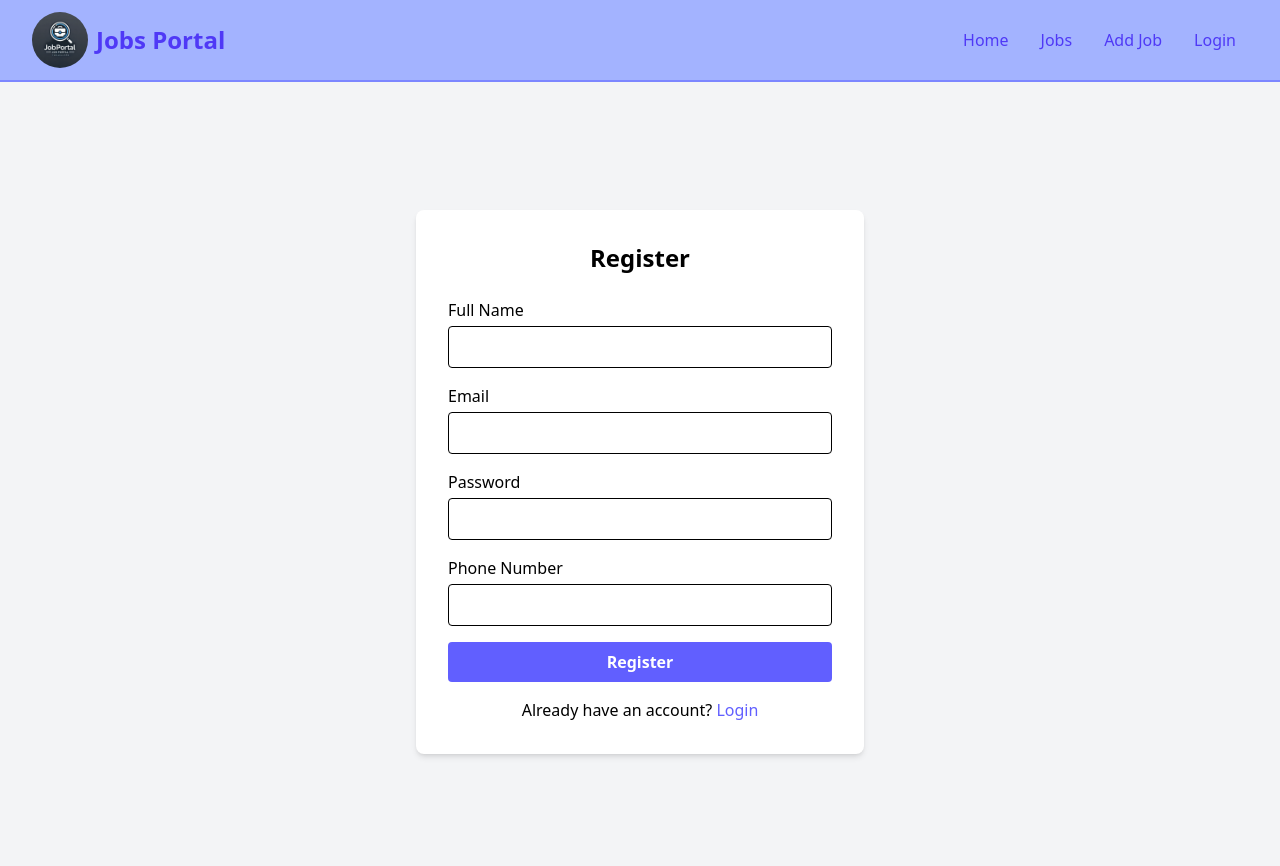
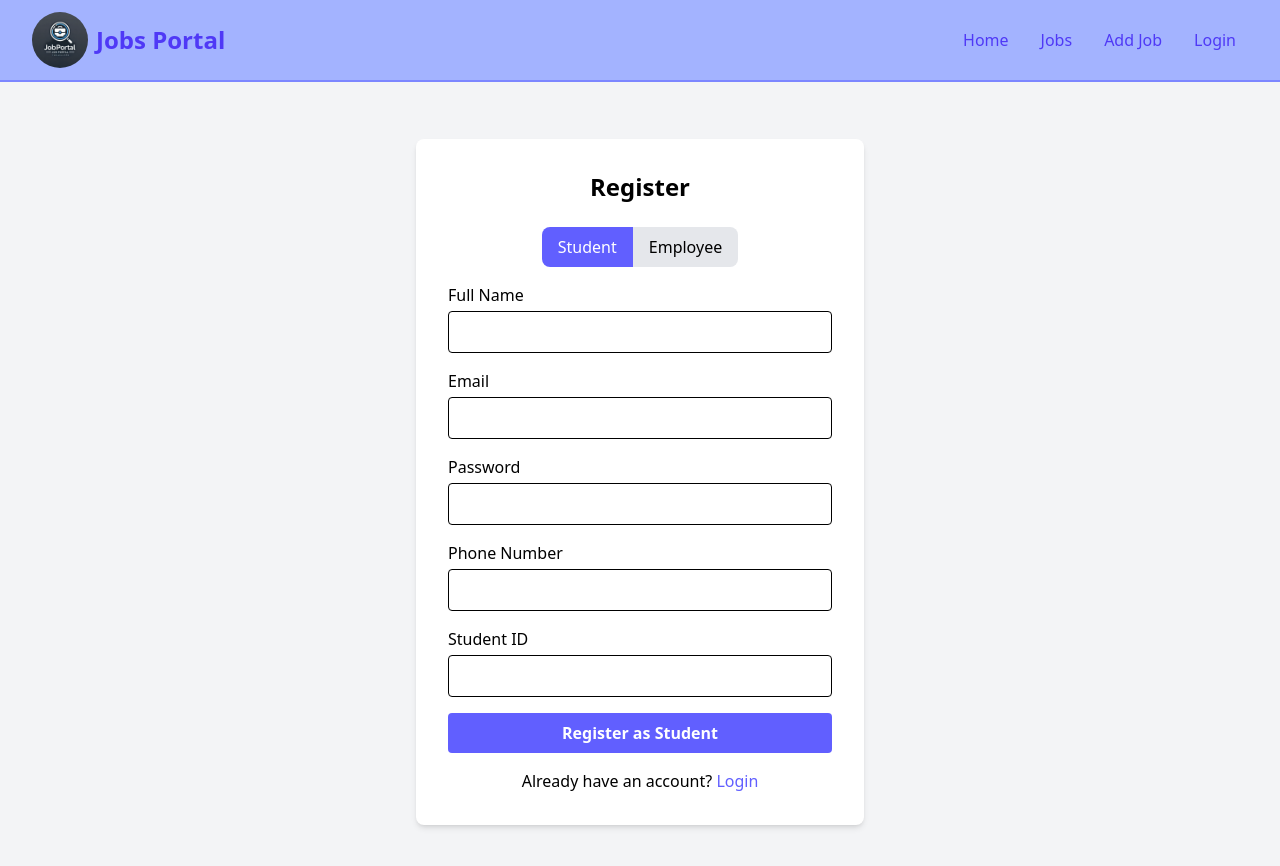
Before and after one commit to udaynatthani/Job-Portal, a React (Vite) app in the folder jobportal/: page /Register in a window 1280 px wide. Shown: the top 866 px of the page. Built offline with nearby package versions, Linux system fonts and the light colour scheme; no server answers.

Commit message:
register

```diff
--- a/jobportal/src/Components/Register.jsx
+++ b/jobportal/src/Components/Register.jsx
@@ -7,11 +7,14 @@ import { getAuth, createUserWithEmailAndPassword } from 'firebase/auth';
 const Register = () => {
   const navigate = useNavigate();
   const auth = getAuth(app);
+  const [userType, setUserType] = useState('student'); // Toggle between student and employee
   const [formData, setFormData] = useState({
     name: '',
     email: '',
     password: '',
     phone: '',
+    studentId: '', // Only for students
+    employeeId: ' ', // Only for employees
   });
 
   const handleChange = (e) => {
@@ -21,27 +24,26 @@ const Register = () => {
   const handleSubmit = async (e) => {
     e.preventDefault();
 
-    if (
-      !formData.name ||
-      !formData.email ||
-      !formData.password ||
-      !formData.phone
-    ) {
-      toast.error('Please fill in all fields');
+    if (!formData.name || !formData.email || !formData.password || !formData.phone) {
+      toast.error('Please fill in all required fields');
+      return;
+    }
+
+    if (userType === 'student' && !formData.studentId) {
+      toast.error('Please enter your Student ID');
+      return;
+    }
+
+    if (userType === 'employee' && !formData.employeeId) {
+      toast.error('Please enter your Employee ID');
       return;
     }
 
     try {
-      await createUserWithEmailAndPassword(
-        auth,
-        formData.email,
-        formData.password
-      );
+      await createUserWithEmailAndPassword(auth, formData.email, formData.password);
 
       const existingUsers = JSON.parse(localStorage.getItem('users')) || [];
-
-      const updatedUsers = [...existingUsers, formData];
-
+      const updatedUsers = [...existingUsers, { ...formData, userType }];
       localStorage.setItem('users', JSON.stringify(updatedUsers));
 
       toast.success('Registration successful!');
@@ -55,6 +57,22 @@ const Register = () => {
     <section className="flex justify-center items-center min-h-screen bg-gray-100">
       <div className="bg-white p-8 rounded-lg shadow-md w-full max-w-md">
         <h2 className="text-2xl font-bold text-center mb-6">Register</h2>
+
+        <div className="flex justify-center mb-4">
+          <button
+            className={`px-4 py-2 ${userType === 'student' ? 'bg-indigo-500 text-white' : 'bg-gray-200'} rounded-l-lg`}
+            onClick={() => setUserType('student')}
+          >
+            Student
+          </button>
+          <button
+            className={`px-4 py-2 ${userType === 'employee' ? 'bg-indigo-500 text-white' : 'bg-gray-200'} rounded-r-lg`}
+            onClick={() => setUserType('employee')}
+          >
+            Employee
+          </button>
+        </div>
+
         <form onSubmit={handleSubmit}>
           <div className="mb-4">
             <label className="block mb-1">Full Name</label>
@@ -104,18 +122,42 @@ const Register = () => {
             />
           </div>
 
-          <button
-            type="submit"
-            className="w-full bg-indigo-500 hover:bg-indigo-600 text-white font-bold py-2 px-4 rounded"
-          >
-            Register
+          {userType === 'student' && (
+            <div className="mb-4">
+              <label className="block mb-1">Student ID</label>
+              <input
+                type="text"
+                name="studentId"
+                value={formData.studentId}
+                onChange={handleChange}
+                className="w-full p-2 border rounded"
+                required
+              />
+            </div>
+          )}
+
+          {userType === 'employee' && (
+            <div className="mb-4">
+              <label className="block mb-1">Employee ID</label>
+              <input
+                type="text"
+                name="employeeId"
+                value={formData.employeeId}
+                onChange={handleChange}
+                className="w-full p-2 border rounded"
+                required
+              />
+            </div>
+          )}
+
+          <button type="submit" className="w-full bg-indigo-500 hover:bg-indigo-600 text-white font-bold py-2 px-4 rounded">
+            Register as {userType.charAt(0).toUpperCase() + userType.slice(1)}
           </button>
         </form>
+
         <p className="text-center mt-4">
           Already have an account?{' '}
-          <a href="/login" className="text-indigo-500">
-            Login
-          </a>
+          <a href="/login" className="text-indigo-500">Login</a>
         </p>
       </div>
     </section>
```
